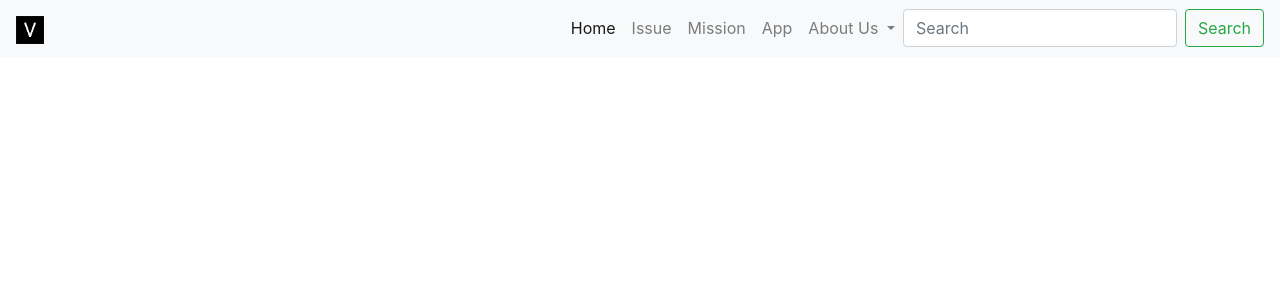
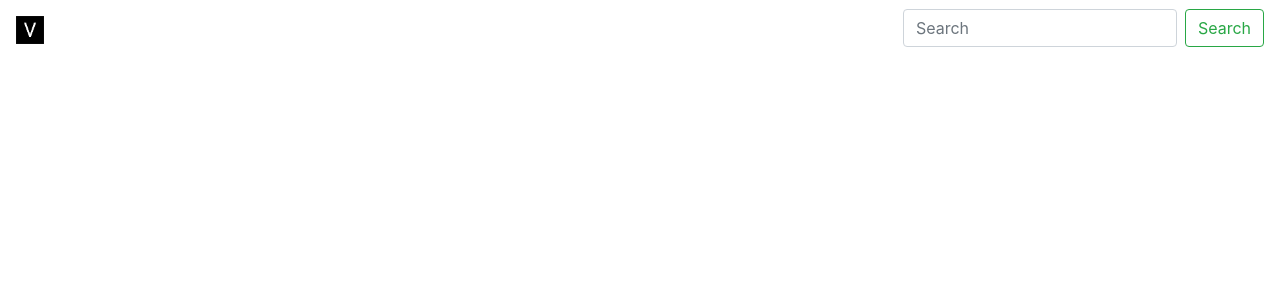
Before and after one commit to The-Informed-Voter-Project/website.github.io, a Jekyll site: the page index.html, which Jekyll copies as it is, in a window 1280 px wide. Shown: the top 300 px of the page. Built offline with Jekyll 4.4.1, drawn with Linux system fonts in a browser that asks for light colours.

Commit message:
Update index.html

```diff
--- a/index.html
+++ b/index.html
@@ -10,7 +10,7 @@
 
 </head>
 <body>
-<nav class="navbar navbar-expand-lg navbar-light bg-light">
+<nav class="navbar navbar-expand-lg navbar-dark bg-transparent">
 
   <a class="navbar-brand" href="#">
     <img src="images/logo-bw.png" height="28" alt="logo">
```
